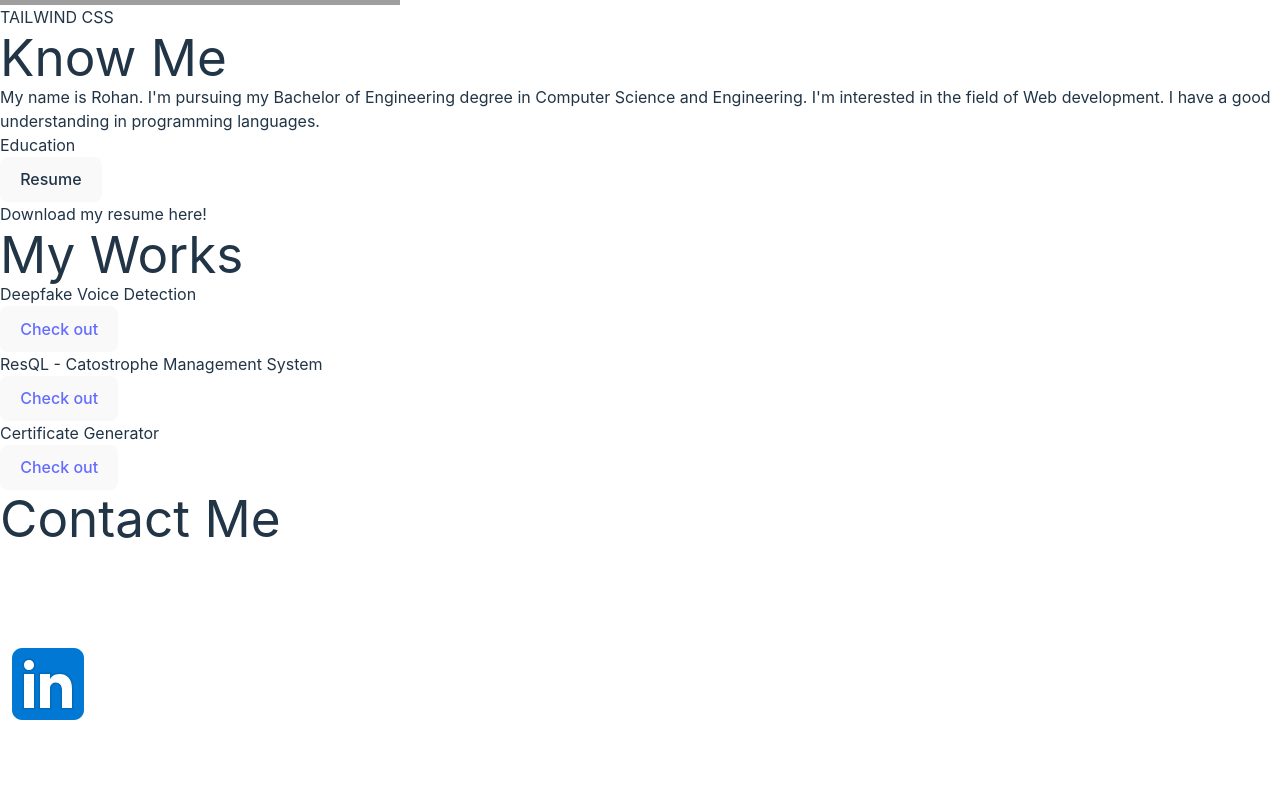
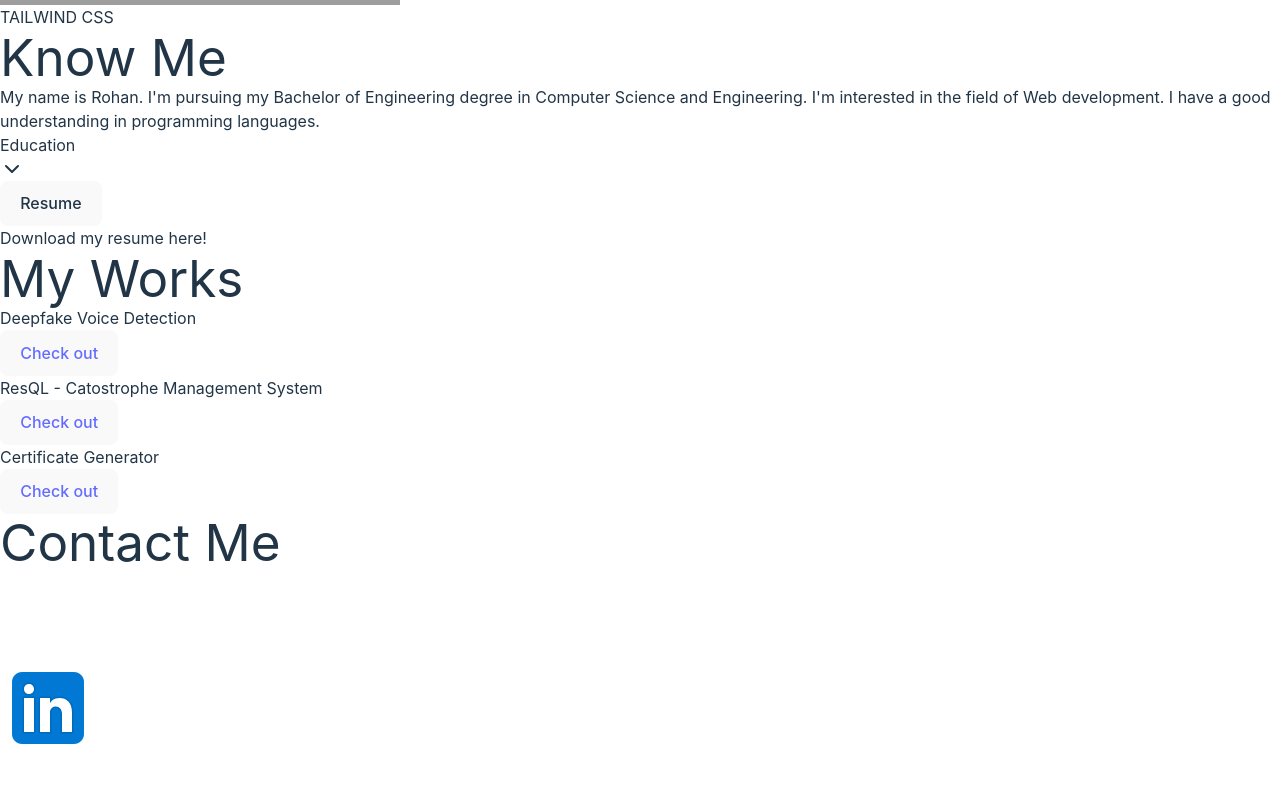
Before and after one commit to rohancs127/rohan-portfolio, a React (Vite) app: page / in a window 1280 px wide. Shown: the part 3140-3940 px from the top of the page. Built offline with nearby package versions, Linux system fonts and the light colour scheme; grey boxes are pictures that could not be loaded.

Commit message:
adss chevron down arrow

```diff
--- a/src/Pages/About.jsx
+++ b/src/Pages/About.jsx
@@ -1,6 +1,7 @@
 import React from "react";
 import ResumeSection from "../Components/ResumeSection";
 import MoreInfo from "../Components/MoreInfo";
+import { ChevronDown } from "lucide-react";
 
 function About() {
   return (
@@ -14,8 +15,9 @@ function About() {
           Computer Science and Engineering. I'm interested in the field of Web
           development. I have a good understanding in programming languages.
         </div>
-        <div className="py-10">
+        <div className="my-10 flex justify-center gap-5 items-center cursor-pointer">
           <h2 className="text-xl">Education</h2>
+          <ChevronDown />
         </div>
         <ResumeSection />
       </div>
```
